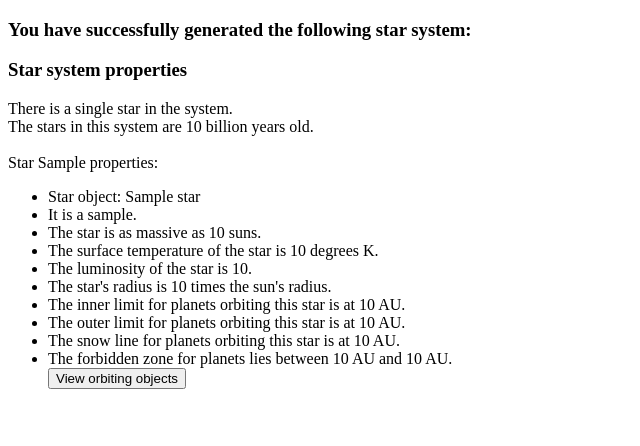
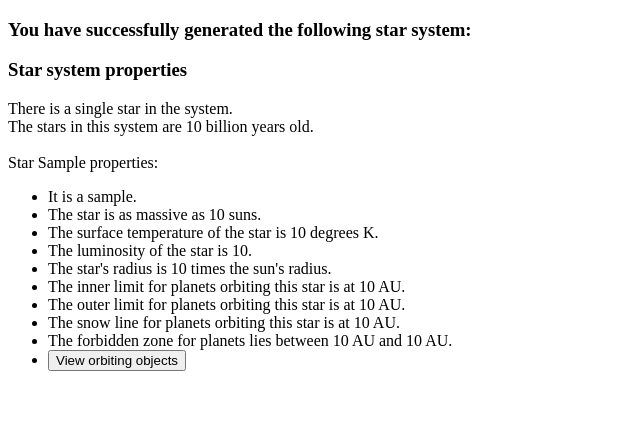
Before and after one commit to tschoppi/starsystem-gen, a Python web app: template web-gui/templates/overview.html in a window 1280 px wide. Shown: the top 446 px of the page, without its empty margins (0-640 px from the left). Run offline with Jinja, Linux system fonts and the light colour scheme; the template is opened without the code that fills it: most values are stand-ins (such as "Sample title", 1, 10 or a date in 2020).

Commit message:
Improved star system overview

```diff
--- a/web-gui/templates/overview.html
+++ b/web-gui/templates/overview.html
@@ -30,7 +30,6 @@
             </p>
             {% endif %}
             <ul>
-                <li>Star object: {{star}}</li>
                 {% if star.getSequence() == 'Main' %}
                 <li>It is a {{star.getSequence()|lower}} sequence star.</li>
                 {% else %}
@@ -47,10 +46,10 @@
                     <li>The forbidden zone for planets lies between {{star.getForbidden()[0]|round(2)}} AU and {{star.getForbidden()[1]|round(2)}} AU.</li>
                 {% endif %}
                 {% if star.planetsystem.getOrbitcontents()|count > 0 %}
-                <form id="planet{{star.getLetter()}}" action="planetsystem">
+                <li><form id="planet{{star.getLetter()}}" action="planetsystem">
                     <input type="number" style="display: none" name="star_id" value={{loop.index0}} />
                     <input type="submit" id="planet-details" value="View orbiting objects" formtarget="_blank"/>
-                </form>
+                </form></li>
                 {% endif %}
             </ul>
         </div>
```
